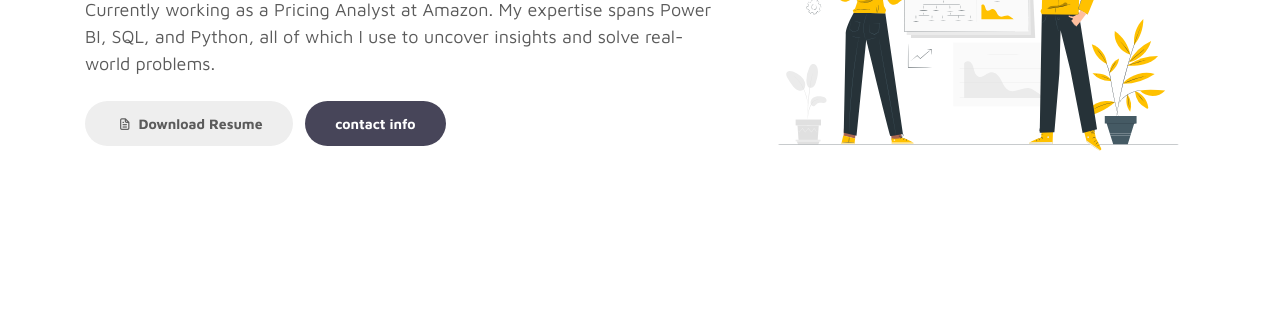
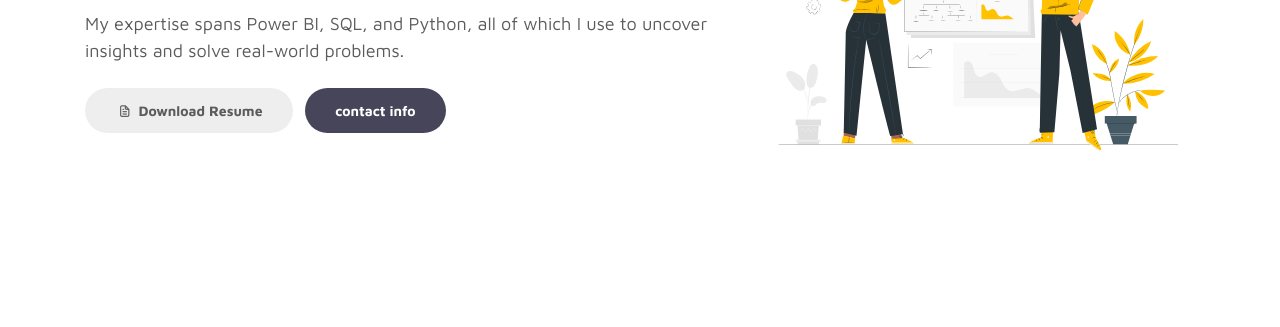
Before and after one commit to fortrock/fortrock.github.io, a plain HTML site: page index.html in a window 1280 px wide. Shown: the part 338-665 px from the top of the page. Drawn offline with nearby package versions, Linux system fonts and the light colour scheme; a script that the page names is missing.

Commit message:
Update index.html

```diff
--- a/index.html
+++ b/index.html
@@ -116,7 +116,7 @@
                                 <span class="animated-item"> a Data Analyst</span>
                             </div>
                         </h1>
-                        <p>Currently working as a Pricing Analyst at Amazon. My expertise spans Power BI, SQL, and Python, all of which I use to uncover insights and solve real-world problems.
+                        <p>My expertise spans Power BI, SQL, and Python, all of which I use to uncover insights and solve real-world problems.
 </p>
                         <div class="custom-btn-group mt-4">
                             <a href="Images/project/Sreekumar_DA.pdf" class="btn mr-lg-2 custom-btn"><i class='uil uil-file-alt'></i> Download Resume</a>
```
